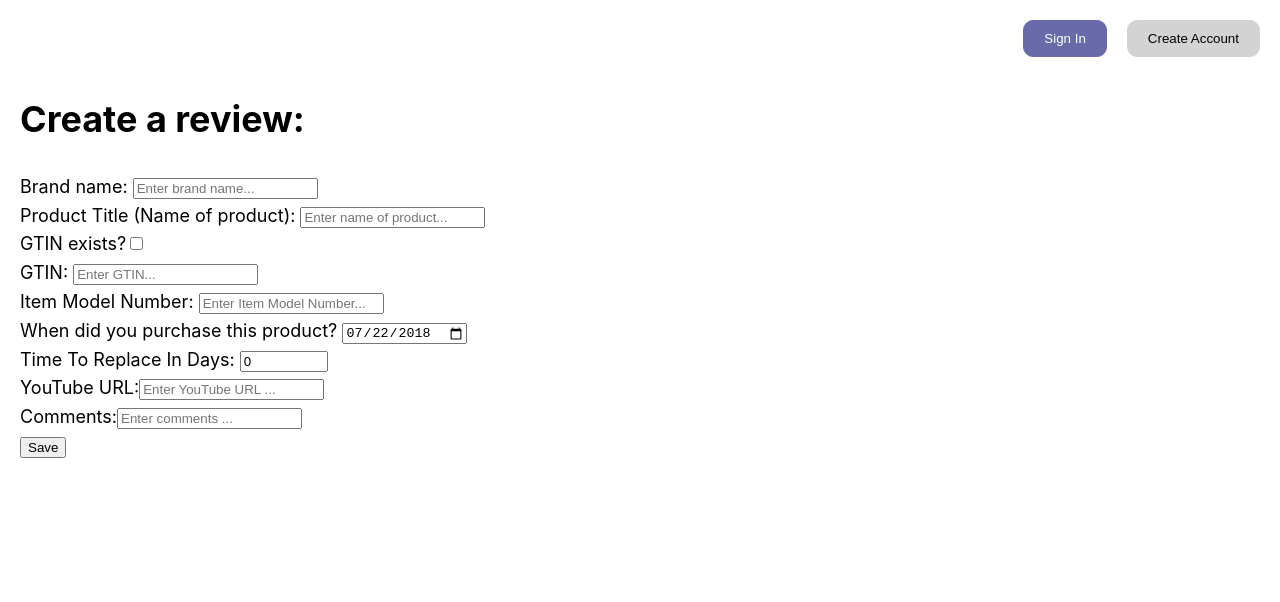
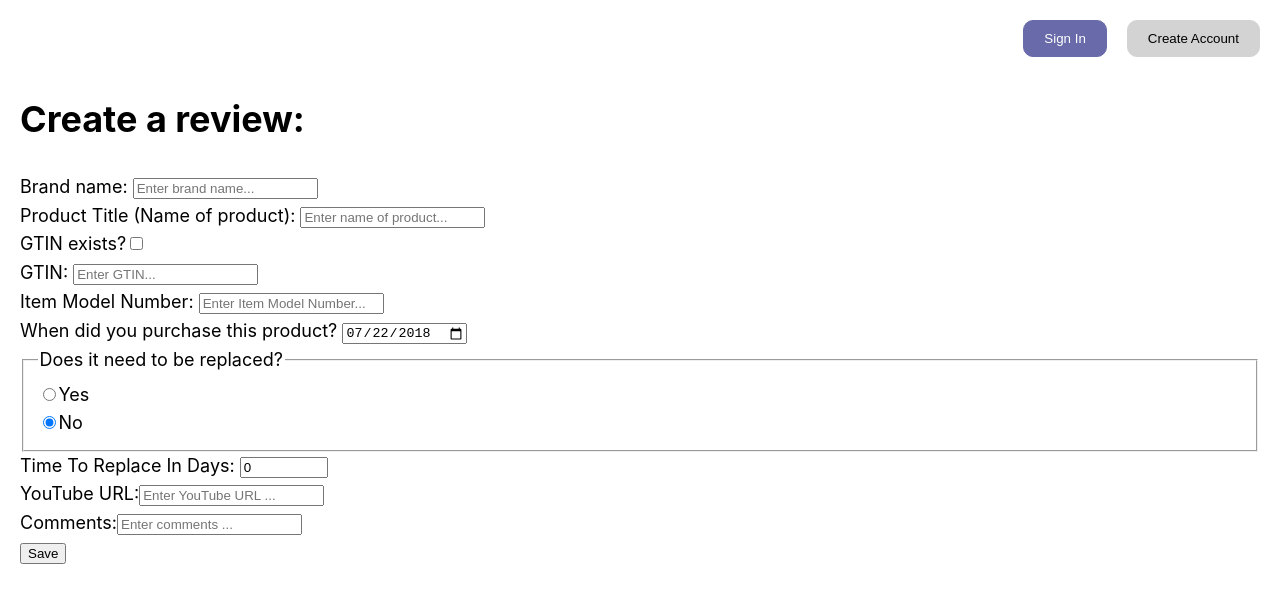
Before and after one commit to Th5192/duurable, a Next.js app: page /create-review in a window 1280 px wide. Shown: the top 602 px of the page. Built offline with nearby package versions, Linux system fonts and the light colour scheme; no server answers.

Commit message:
Added 'doesitneedtobereplaced' radio button

```diff
--- a/pages/create-review.tsx
+++ b/pages/create-review.tsx
@@ -97,6 +97,7 @@ interface DataPointEditingFormProps {
     const [gTIN, setGTIN] = useState(existingGTIN || '');
     const [itemModelNumber, setItemModelNumber] = useState(existingItemModelNumber || '');
     const [purchaseDate, setPurchaseDate] = useState('2018-07-22')
+    const [needsReplacement, setNeedsReplacement] = useState(false)
     const [timeToReplaceInDays, setTimeToReplaceInDays] = useState(existingTimeToReplaceInDays || 0);
     const [youTubeURL, setYouTubeURL] = useState(existingYouTubeURL || '');
     const [comments, setComments] = useState(existingComments || '');
@@ -118,6 +119,7 @@ interface DataPointEditingFormProps {
         gTIN: gTIN,
         itemModelNumber: itemModelNumber,
         purchaseDate: purchaseDateAsFirebaseTimeStamp,
+        needsReplacement: needsReplacement,
         timeToReplaceInDays: timeToReplaceInDays,
         youTubeURL: youTubeURL,
         comments: comments,
@@ -197,6 +199,14 @@ interface DataPointEditingFormProps {
         case 'purchaseDate':
           setPurchaseDate(event.target.value)
           break;
+        case 'needsReplacementRadioButton':
+          const value = event.target.value
+          if (value === 'Yes'){
+            setNeedsReplacement(true);
+          } else {
+            setNeedsReplacement(false)
+          }
+          break;
         case 'timeToReplaceInDays':
           let timeToReplaceInDaysAsInt = parseInt(event.target.value);
           setTimeToReplaceInDays(timeToReplaceInDaysAsInt);
@@ -235,6 +245,22 @@ interface DataPointEditingFormProps {
           <label>When did you purchase this product? </label>
           <input id='purchaseDate' className='form-field' type='date' name='purchaseDate' value={purchaseDate} onChange={handleChange}/>
           <br></br>
+          <fieldset>
+            <legend>Does it need to be replaced?</legend>
+            <div>
+              <input type='radio' id='needsReplacementRadioButton' name = 'replacement-required' value='Yes' checked={needsReplacement === true} onChange={handleChange} /><label htmlFor='Yes'>Yes</label>
+            </div>
+            <div>
+              <input type='radio' id='needsReplacementRadioButton' name = 'replacement-required' value='No' checked={needsReplacement === false} onChange={handleChange} /><label htmlFor='No'>No</label>
+            </div>
+          </fieldset>
+          <div>
+            {(needsReplacement) &&
+              <div>
+                <p>Needs Replacement</p>
+              </div>
+            }
+          </div>
           <label>Time To Replace In Days: </label>
           <input id='timeToReplaceInDays' className='form-field' type='number' min='0' max='365000' placeholder='Enter Time To Replace In Days...' name='timeToReplaceInDays' value={timeToReplaceInDays} onChange={handleChange}/>
           <br></br>
```
